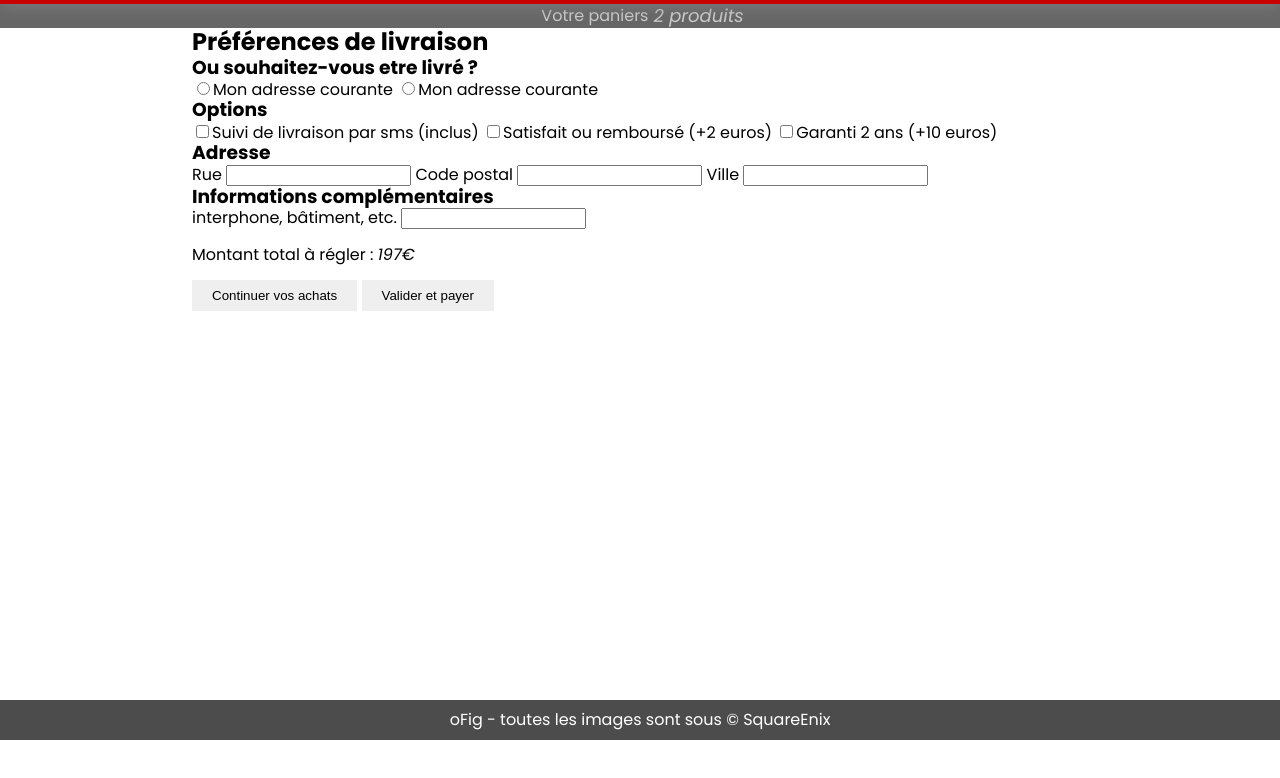
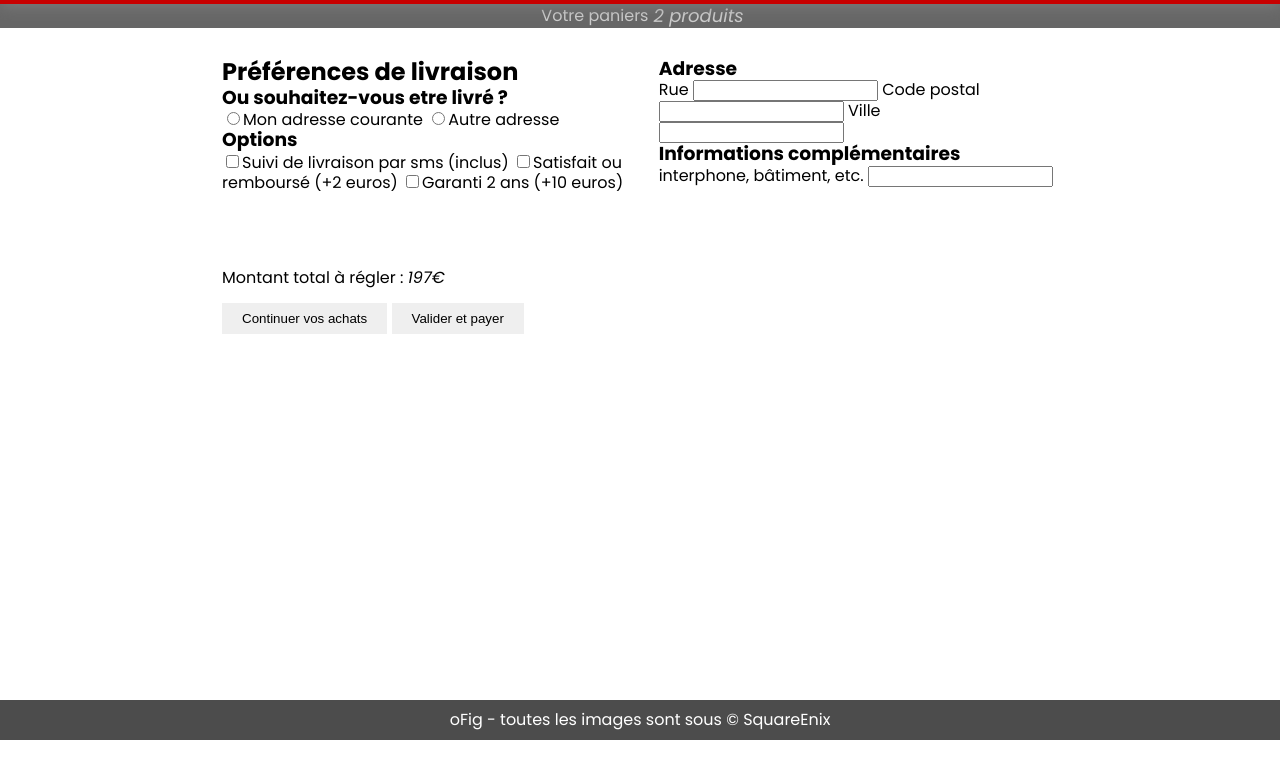
Before and after one commit to RonanPors/Ofigurine, a plain HTML site: page Challenge/src/pages/cart.html in a window 1280 px wide. Shown: the part 60-838 px from the top of the page. Drawn offline with Linux system fonts and the light colour scheme.

Commit message:
sauvegarde

```diff
--- a/Challenge/public/CSS/pages/cart.css
+++ b/Challenge/public/CSS/pages/cart.css
@@ -38,3 +38,17 @@ h1 {
   justify-content: center;
   width: 70%;
 }
+
+.cart__main_form section {
+  margin: 30px;
+}
+
+.cart__main_form section:nth-child(1) {
+  display: flex;
+  flex-direction: row;
+}
+
+.cart__main_form section:nth-child(2) {
+  display: flex;
+  flex-direction: column;
+}
--- a/Challenge/src/pages/cart.html
+++ b/Challenge/src/pages/cart.html
@@ -58,9 +58,7 @@ https://kit.fontawesome.com/3b3c8e71e5.js"
             <label
               ><input type="radio" name="delivery" />Mon adresse courante
             </label>
-            <label>
-              <input type="radio" name="delivery" />Mon adresse courante
-            </label>
+            <label> <input type="radio" name="delivery" />Autre adresse </label>
             <h3>Options</h3>
             <label>
               <input type="checkbox" />Suivi de livraison par sms (inclus)
```
